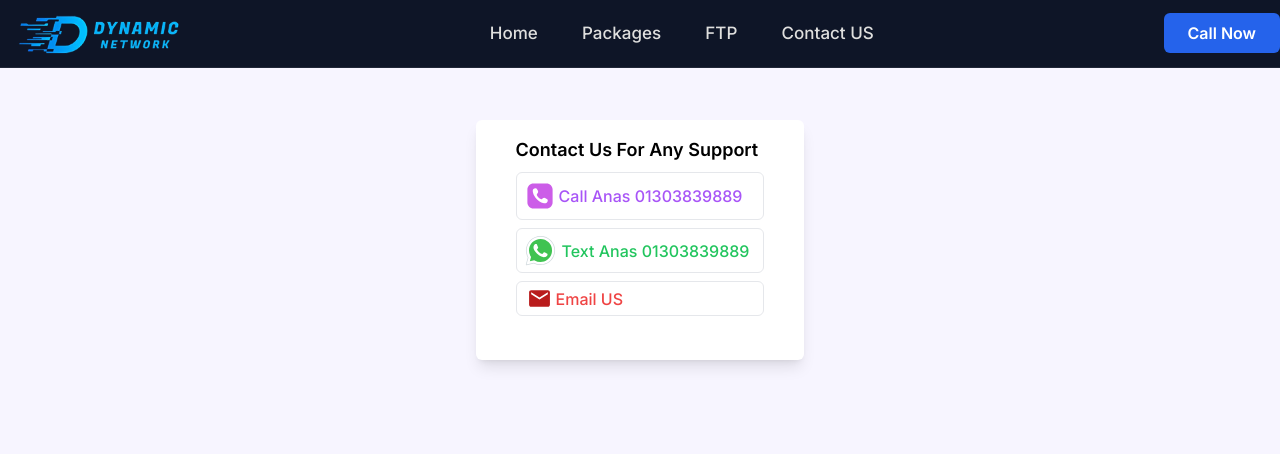
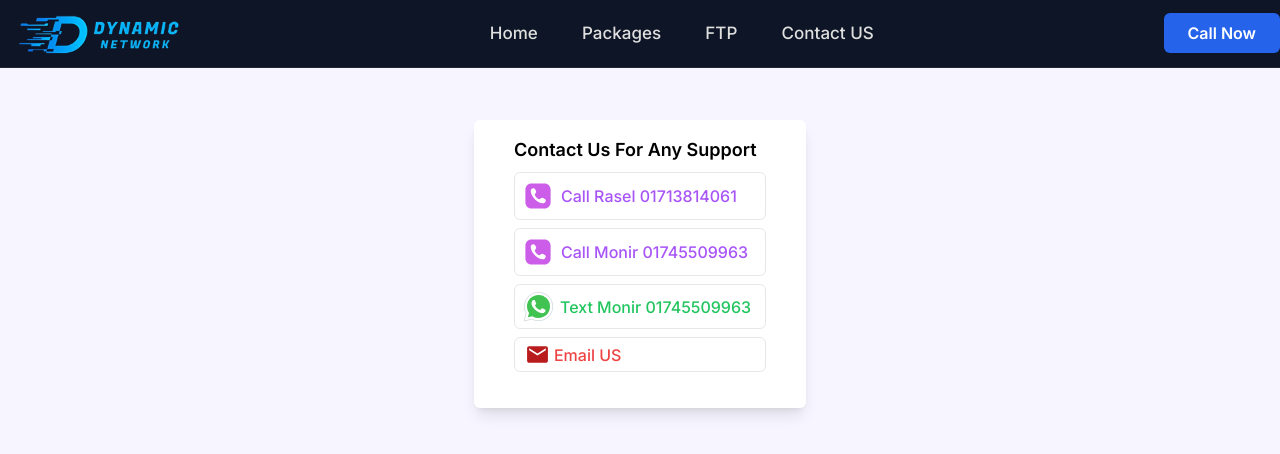
Before and after one commit to smanas1/dynamicnetwork, a Next.js app: page /contactus in a window 1280 px wide. Shown: the top 454 px of the page. Built offline with nearby package versions, Linux system fonts and the light colour scheme.

Commit message:
contact us update

```diff
--- a/app/components/Contact.js
+++ b/app/components/Contact.js
@@ -1,39 +1,75 @@
-import React from 'react'
-import Whatsapp from '../svgs/Whatsapp'
-import Phone from '../svgs/Phone'
+import React from "react";
+import Whatsapp from "../svgs/Whatsapp";
+import Phone from "../svgs/Phone";
 import { MdEmail } from "react-icons/md";
-
-
 
 const Contact = () => {
   return (
-        <div className=' flex  justify-center pt-20 h-screen bg-[#F7F5FF]'><div className='py-4 px-10 h-60 mt-10  shadow-lg bg-white rounded-md '>
-            <h1 className='text-lg mb-2 font-semibold'>Contact Us For Any Support</h1>
-            <div> <div>
-                <button type="button" className="text-gray-900 w-full bg-white  border border-gray-200  focus:outline-none  font-medium rounded-md text-sm px-2 py-2 text-center inline-flex items-center  me-2 mb-2">
+    <div className=" flex  justify-center pt-20 h-screen bg-[#F7F5FF]">
+      <div className="py-4 px-10 h-72 mt-10  shadow-lg bg-white rounded-md ">
+        <h1 className="text-lg mb-2 font-semibold">
+          Contact Us For Any Support
+        </h1>
+        <div>
+          <div>
+            <a href="tel:01713814061">
+              <button
+                type="button"
+                className=" w-full   bg-white  border border-gray-200  focus:outline-none  font-medium rounded-md  px-2 py-2 text-center inline-flex items-center  me-2 mb-2"
+              >
                 <Phone />
-                    <a className='ms-1 text-base text-purple-500' href="tel:01303839889">Call Anas 01303839889</a>
+                <p className="text-base text-purple-500 ms-2">
+                  Call Rasel 01713814061
+                </p>
+              </button>
+            </a>
+          </div>
+          <div>
+            <a href="tel:01745509963">
+              <button
+                type="button"
+                className=" w-full   bg-white  border border-gray-200  focus:outline-none  font-medium rounded-md  px-2 py-2 text-center inline-flex items-center  me-2 mb-2"
+              >
+                <Phone />
+                <p className="text-base text-purple-500 ms-2">
+                  Call Monir 01745509963
+                </p>
+              </button>
+            </a>
+          </div>
+          <div>
+            <button
+              type="button"
+              className="text-gray-900 w-full bg-white  border border-gray-200  focus:outline-none  font-medium rounded-md text-sm px-[6px] py-1 text-center inline-flex items-center  me-2 mb-2"
+            >
+              <Whatsapp />
+
+              <a
+                className="ms-1 text-base text-green-500"
+                href="https://wa.me/+8801745509963"
+              >
+                Text Monir 01745509963
+              </a>
             </button>
           </div>
-
           <div>
-                    <button type="button" className="text-gray-900 w-full bg-white  border border-gray-200  focus:outline-none  font-medium rounded-md text-sm px-[6px] py-1 text-center inline-flex items-center  me-2 mb-2">
-                        <Whatsapp />
-                        <a className='ms-1 text-base text-green-500' href="https://wa.me/+8801303839889">Text Anas 01303839889</a>
+            <button
+              type="button"
+              className="text-gray-900 w-full bg-white  border border-gray-200  focus:outline-none  font-medium rounded-md text-sm px-[10px] py-1 text-center inline-flex items-center  me-2 mb-2"
+            >
+              <MdEmail size={25} className="text-red-700" />
+              <a
+                className="ms-1 text-base text-red-500"
+                href="mailto:babu509963@gmail.com"
+              >
+                Email US
+              </a>
             </button>
           </div>
+        </div>
+      </div>
+    </div>
+  );
+};
 
-                <div>
-                    <button type="button" className="text-gray-900 w-full bg-white  border border-gray-200  focus:outline-none  font-medium rounded-md text-sm px-[10px] py-1 text-center inline-flex items-center  me-2 mb-2">
-                        <MdEmail size={25} className='text-red-700' />
-                        <a className='ms-1 text-base text-red-500' href="mailto:babu509963@gmail.com">Email US</a>
-                    </button>
-                </div>
-
-
-            </div>
-        </div></div>
-    )
-}
-
-export default Contact
+export default Contact;
--- a/app/components/PackagesComp.js
+++ b/app/components/PackagesComp.js
@@ -16,7 +16,7 @@ const PackagesComp = () => {
                             <h3 className='text-[28px] font-semibold'>{item.name}</h3>
                             <div className='flex justify-center items-center rounded-md bg-[#F7F5FF] mt-5  py-4 px-3'>
                                 <div className='me-4'>
-                                    <FaWifi size={40} />
+                                    <FaWifi size={36} />
                                 </div>
                                 <div>
 
@@ -29,7 +29,8 @@ const PackagesComp = () => {
                                 <ul>
                                     {
                                         item.featers.map((item) => (
-                                            <li key={item.title} className='flex my-4 gap-4 text-lg items-center'><FaCheckCircle className='text-blue-700' size={22} /> {item.title}</li>
+                                            <li key={item.title} className='flex my-4 gap-4 text-base
+                                            font-medium items-center'><FaCheckCircle className='text-blue-600' size={20} /> {item.title}</li>
                                         ))
                                     }
                                 </ul>
```
Lines whose indentation alone changed are shown as unchanged.
